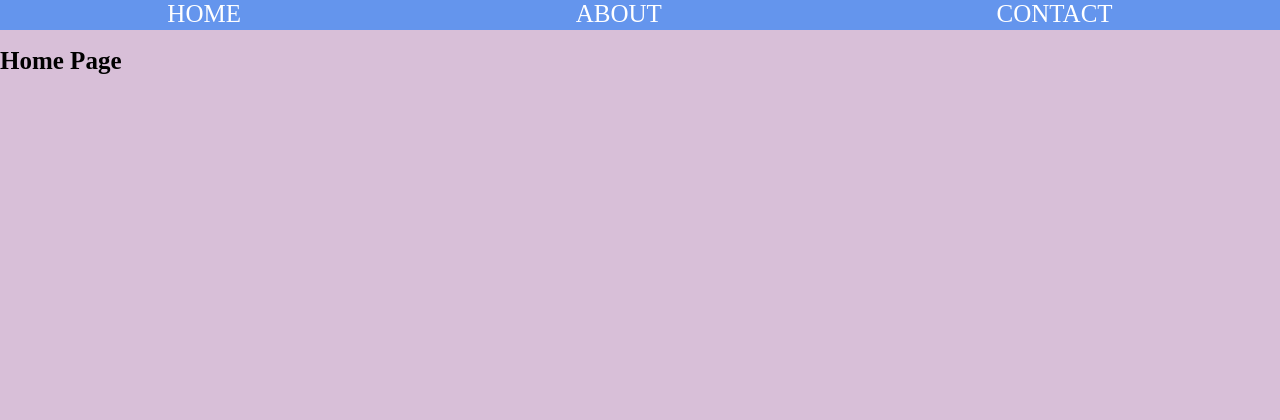
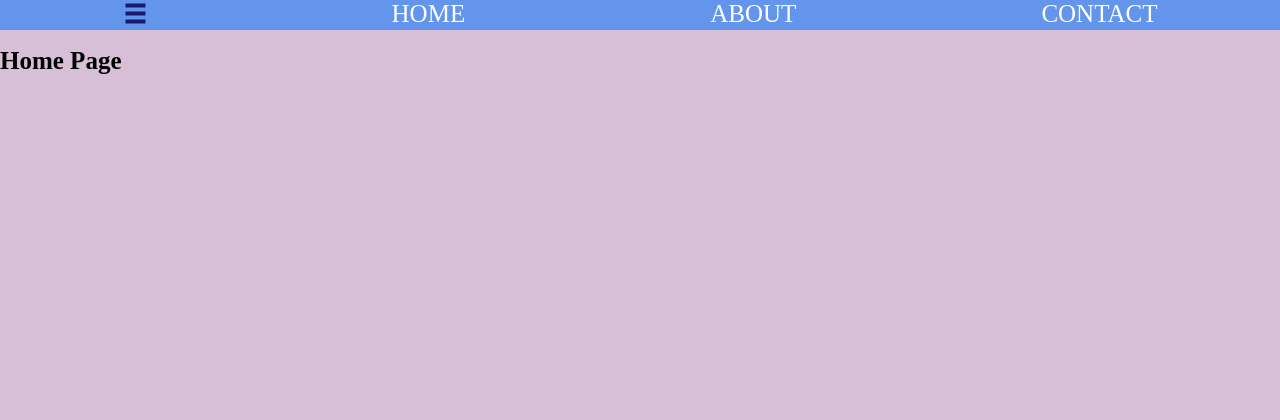
Before and after one commit to MikeTeachesCode/demo-4, a Flask app: page / in a window 1280 px wide. Shown: the top 420 px of the page. Run offline with Flask 2, Linux system fonts and the light colour scheme.

Commit message:
fin sidebar 1 seagreen

```diff
--- a/static/css/layout.css
+++ b/static/css/layout.css
@@ -48,3 +48,33 @@ footer a{
     font-size:20px;
     margin:10px;
 }
+/* SIDEBAR 1 SEAGREEN */
+#sidebar{
+    position:absolute;
+    height:80%;
+    top:30px;
+    width:400px;
+    background-color:seaGreen;
+    z-index:200;
+    left:0;
+    margin-left:-400px;
+    transition:0.3s ease-out;
+}
+
+#sidebar-checkbox{display:none;}
+#burger{
+    position:relative;
+    top:5px;
+    cursor:pointer;
+    transform:rotate(90deg);
+}
+#burger span{
+    border:2px solid midnightblue;
+    margin:2px;
+    rotateX(90deg);
+}
+
+#sidebar-checkbox:checked ~ #sidebar{
+    margin-left:0px;
+    transition:0.3s ease-in;
+}
--- a/templates/layout.html
+++ b/templates/layout.html
@@ -8,6 +8,16 @@
     <body>
         {% block base %}
          <nav>
+<label id="sidebar-label" for="sidebar-checkbox">
+<div id="burger">
+<span></span>
+<span></span>
+<span></span>
+</div>
+</label>
+<input id="sidebar-checkbox" type="checkbox"/>
+<div id="sidebar">sidebar</div>
+
             <a href="/home">home</a>
             <a href="/about">about</a>
             <a href="/contact">contact</a>
```
Also changed, not shown: README.md.
